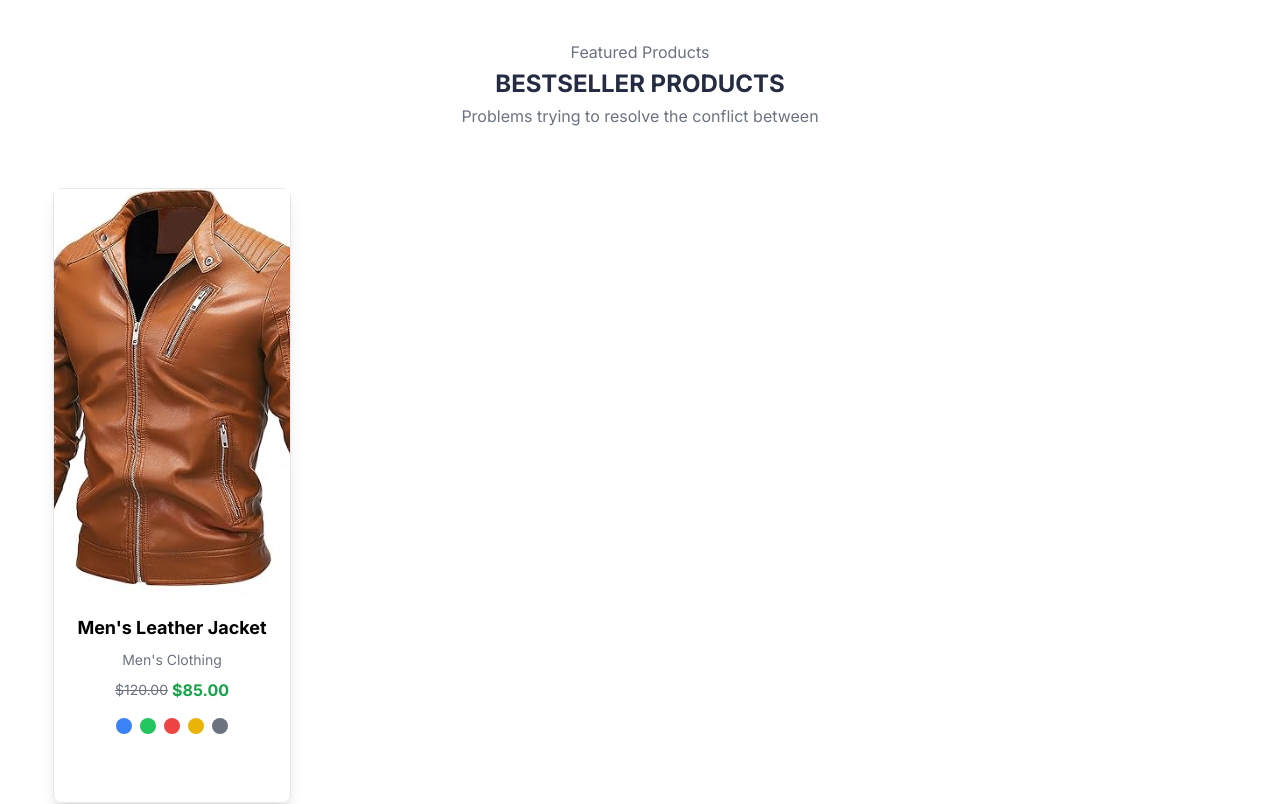
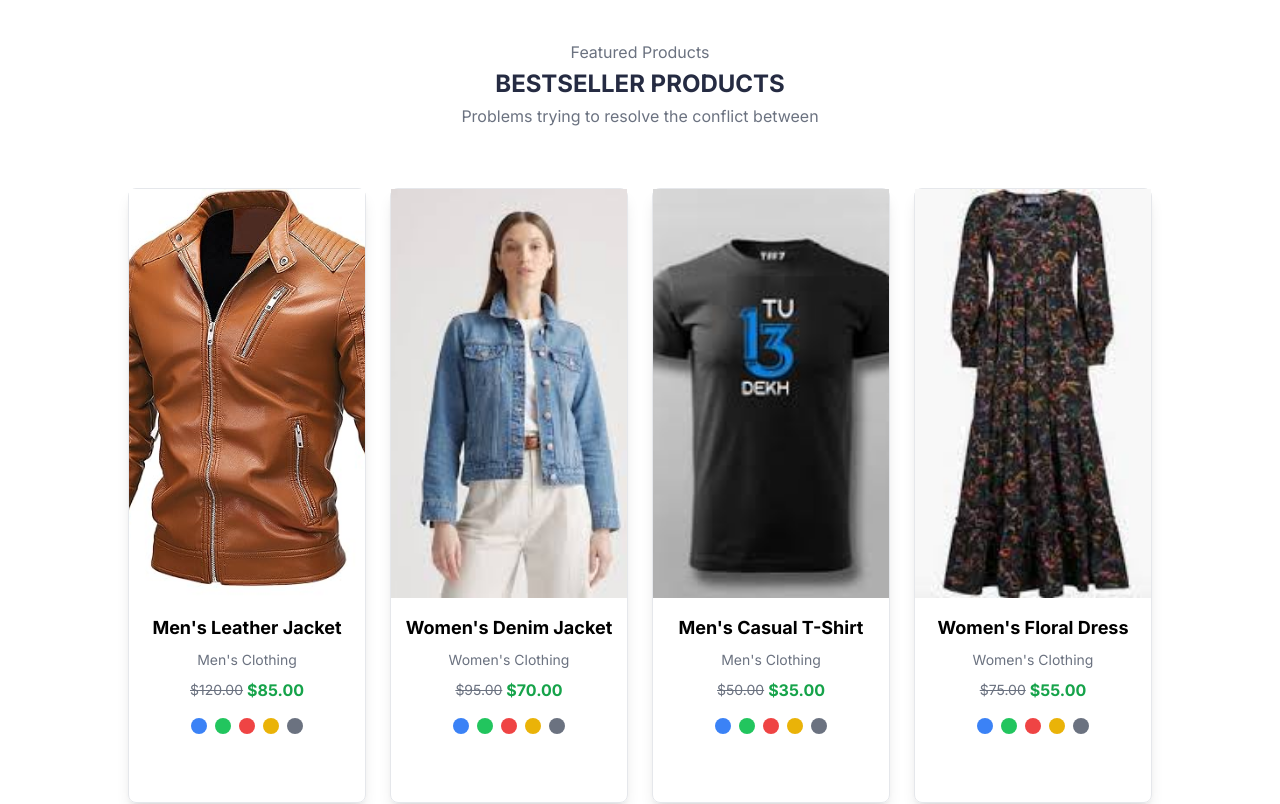
Before and after one commit to zohaibmemon1515/Hackathon-Q2-UI-UX-Design, a Next.js app: page /components/bestSelling in a window 1280 px wide. Shown: the top 804 px of the page. Built offline with nearby package versions, Linux system fonts and the light colour scheme.

Commit message:
add files

```diff
--- a/src/app/components/bestSelling/page.tsx
+++ b/src/app/components/bestSelling/page.tsx
@@ -2,7 +2,7 @@ import ProductCard from "../ProductCard/page";
 
 const BestSelling = (): JSX.Element => {
   return (
-    <div className="container mx-auto max-w-7xl mt-[2.5rem] mb-10 flex flex-col items-center">
+    <div className="mx-auto max-w-7xl mt-[2.5rem] mb-10 flex flex-col items-center">
       <div className="text-center mb-8">
         <h2 className="text-gray-500 mb-1">Featured Products</h2>
         <h1 className="text-2xl font-bold text-[#252B42] mb-1">
@@ -12,7 +12,7 @@ const BestSelling = (): JSX.Element => {
           Problems trying to resolve the conflict between
         </p>
       </div>
-      <div className="grid grid-cols-1 sm:grid-cols-2 md:grid-cols-3 lg:grid-cols-4 gap-8 gap-y-[80px] justify-items-center container">
+      <div className="grid grid-cols-1 sm:grid-cols-2 md:grid-cols-3 md:flex lg:flex lg:flex-wrap lg:justify-center gap-8 gap-y-[80px]">
         <ProductCard />
       </div>
     </div>
--- a/src/app/components/featureBlog/page.tsx
+++ b/src/app/components/featureBlog/page.tsx
@@ -3,7 +3,7 @@ import Image from "next/image";
 const FeatureBlog = () => {
   return (
     <>
-      <div className="container mx-auto p-4">
+      <div className="container mx-auto p-4 max-w-7xl">
         <div className="text-center mb-8 py-10">
           <h2 className="text-blue-500 text-sm font-medium">Practice Advice</h2>
           <h1 className="text-4xl font-bold">Featured Posts</h1>
```
